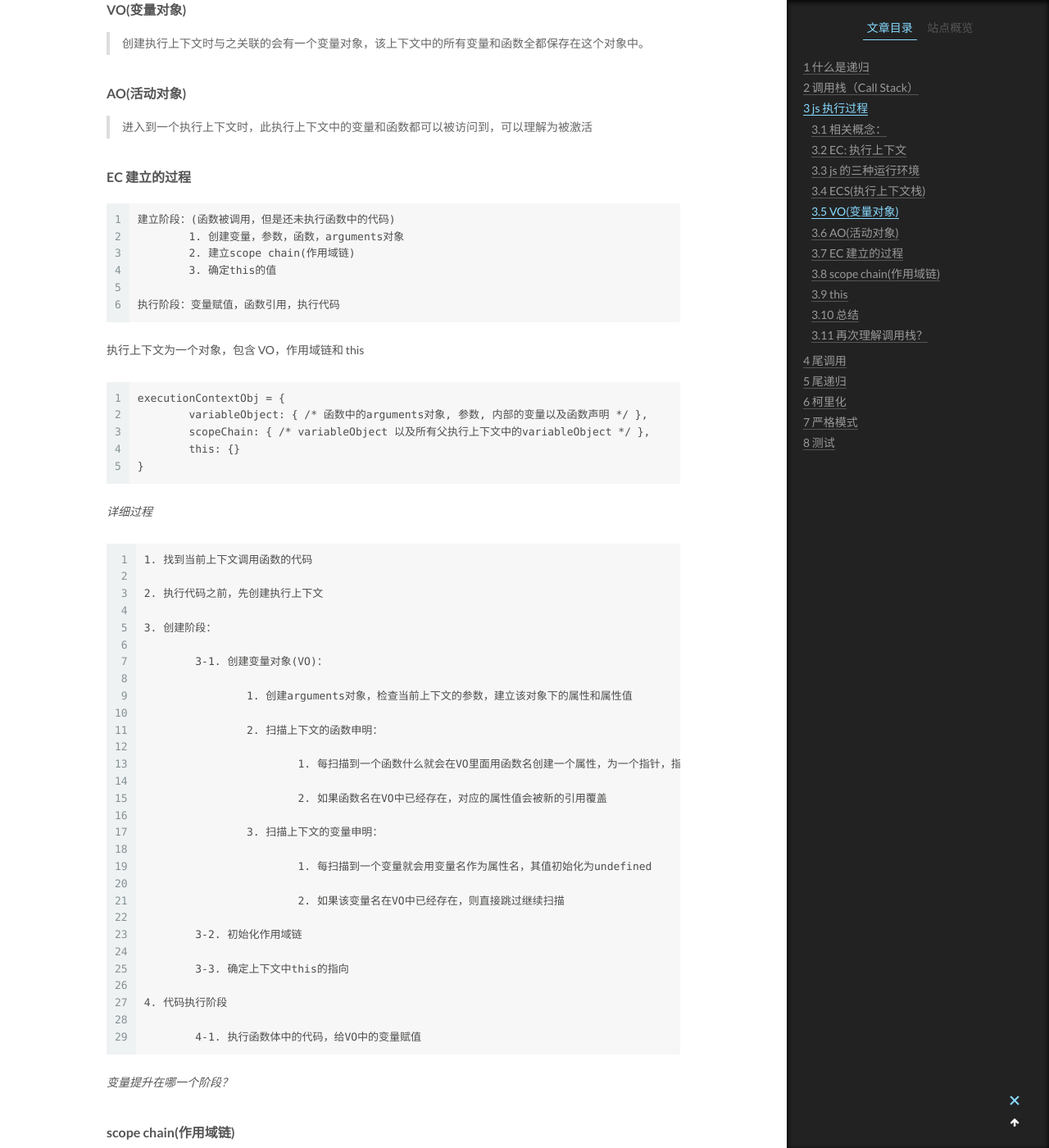
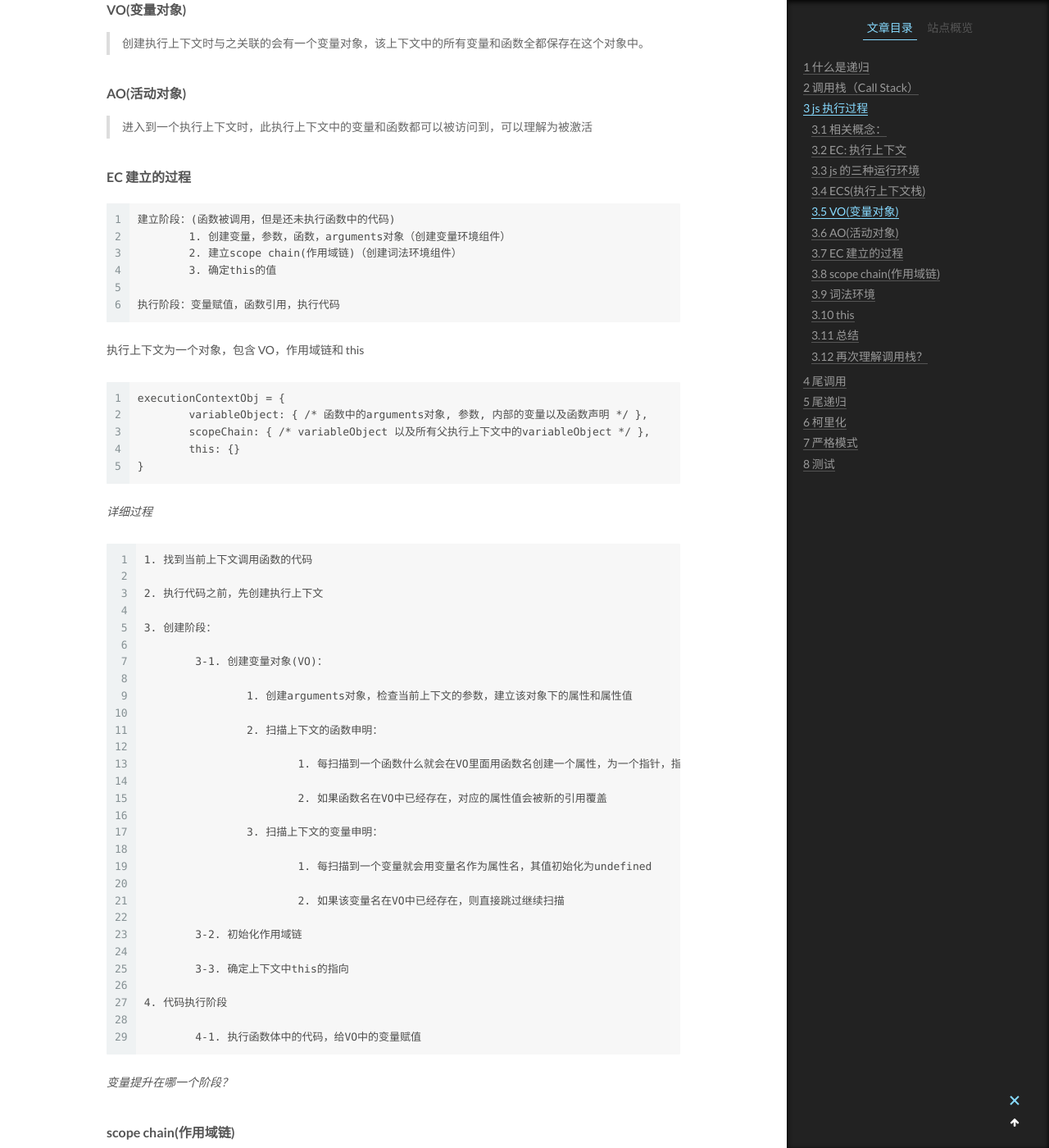
Before and after one commit to robinchan2019/robinchan2019.github.io, a Jekyll site: the page built from _posts/2019-05-09-从递归说起.md, in a window 1280 px wide and 1400 px high, scrolled down 6330 px. Shown: the whole window at 82% size. Built offline with Jekyll 4.4.1, drawn with Linux system fonts in a browser that asks for light colours; some of the changed text lies outside the part shown.

Commit message:
update 从递归说起

````diff
--- a/_posts/2019-05-09-从递归说起.md
+++ b/_posts/2019-05-09-从递归说起.md
@@ -193,8 +193,8 @@ foo(0);
 
 ```
 建立阶段：(函数被调用，但是还未执行函数中的代码)
-	1. 创建变量，参数，函数，arguments对象
-	2. 建立scope chain(作用域链)
+	1. 创建变量，参数，函数，arguments对象（创建变量环境组件）
+	2. 建立scope chain(作用域链)（创建词法环境组件）
 	3. 确定this的值
 
 执行阶段：变量赋值，函数引用，执行代码
@@ -280,6 +280,17 @@ Scope = [AO].concat([[Scope]]);
 ```
 
 作用域链创建完毕
+
+#### 词法环境
+
+> 一种规范类型，基于 ECMAScript 代码的词法嵌套结构来定义标识符和具体变量和函数的关联。一个词法环境由环境记录器和一个可能的引用外部词法环境的空值组成
+
+词法环境的内部有两个组件：
+
+```
+环境记录器：存储变量和函数声明的实际位置。
+外部环境的引用：可以访问其父级词法环境（作用域）
+```
 
 e.g.
 
````
Also changed, not shown: 4 other files.
